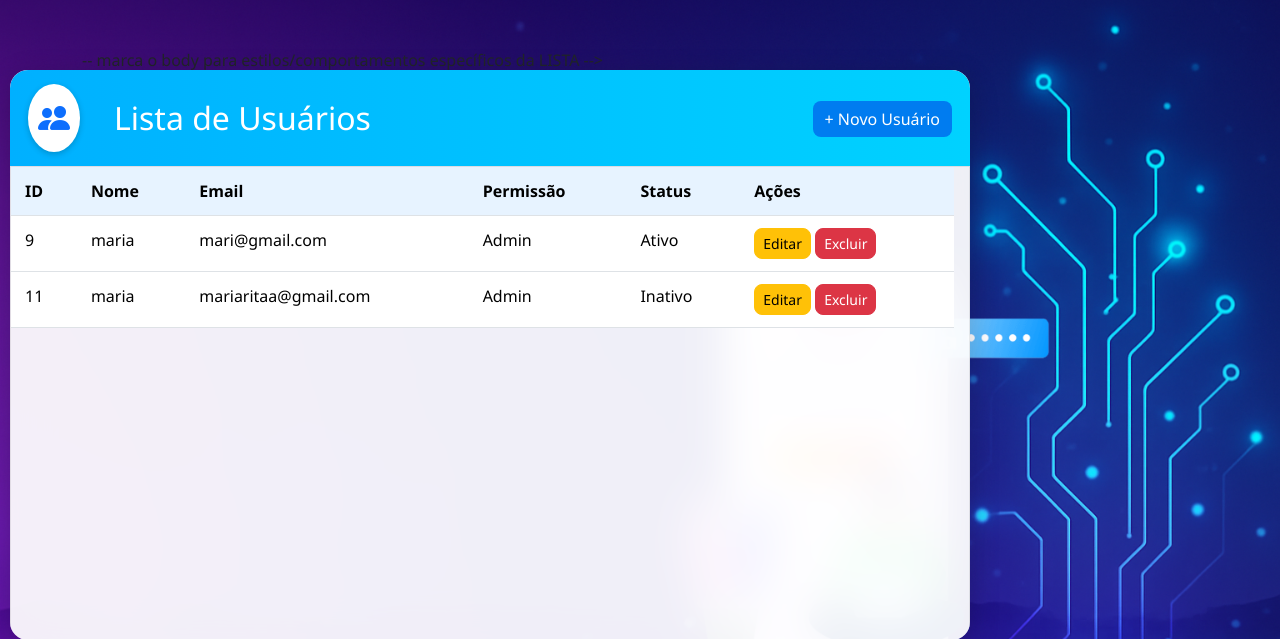
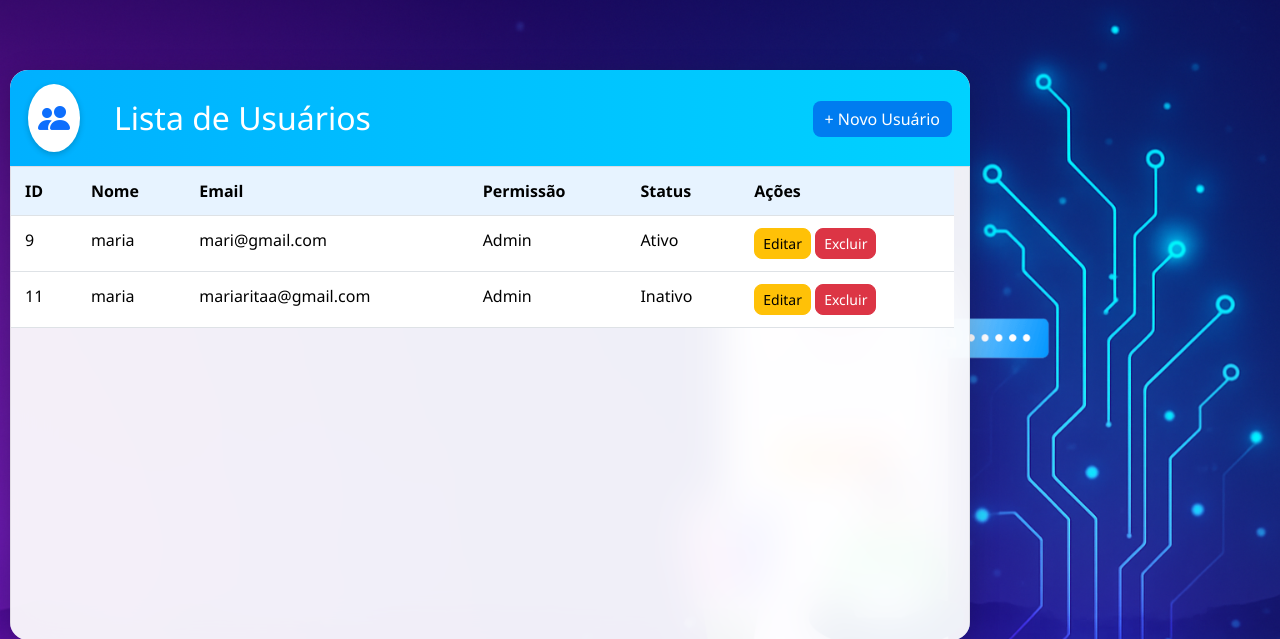
Before and after one commit to codebyrita/cadastro_usuarios, a Flask app: page / in a window 1280 px wide. Shown: the top 639 px of the page. Run offline with Flask 3, Linux system fonts and the light colour scheme; data comes from the database, SQL or seed files in the repository.

Commit message:
Ajuste layout

```diff
--- a/templates/index.html
+++ b/templates/index.html
@@ -5,7 +5,6 @@
 {% block content %}
 
 <body>
--- marca o body para estilos/comportamentos específicos da LISTA -->
 <script>document.body.classList.add('page-list');</script>
 
 
```
